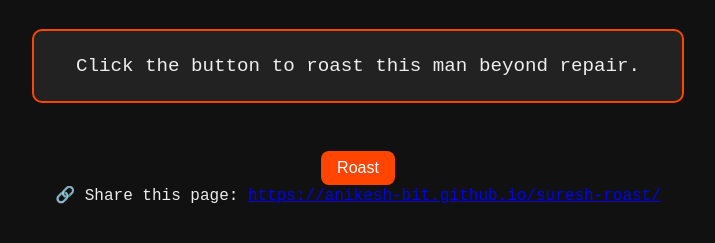
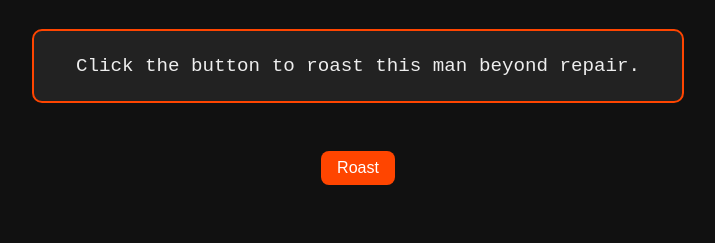
Before and after one commit to Anikesh-bit/Suresh-da-, a plain HTML site: page index.html in a window 1280 px wide. Shown: the part 133-376 px from the top of the page, without its empty margins (282-997 px from the left). Drawn offline with Linux system fonts and the light colour scheme.

Commit message:
Update index.html

```diff
--- a/index.html
+++ b/index.html
@@ -46,10 +46,6 @@
     Click the button to roast this man beyond repair.
   </div>
   <button onclick="generateRoast()">Roast </button>
-
-  <div class="share-link">
-    🔗 Share this page: <a href="https://anikesh-bit.github.io/suresh-roast/" target="_blank">https://anikesh-bit.github.io/suresh-roast/</a>
-  </div>
 
 
   <script>
```
